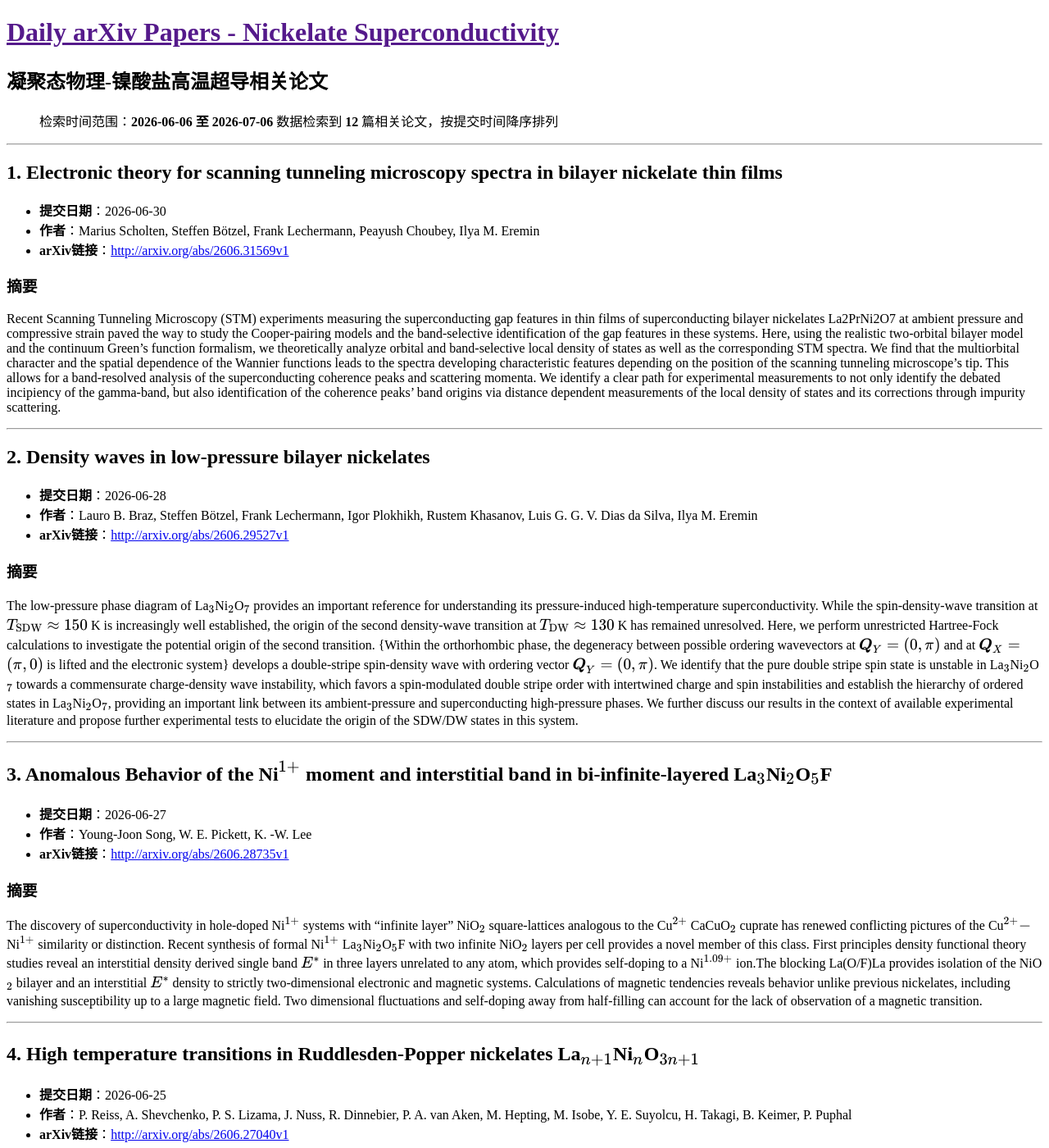
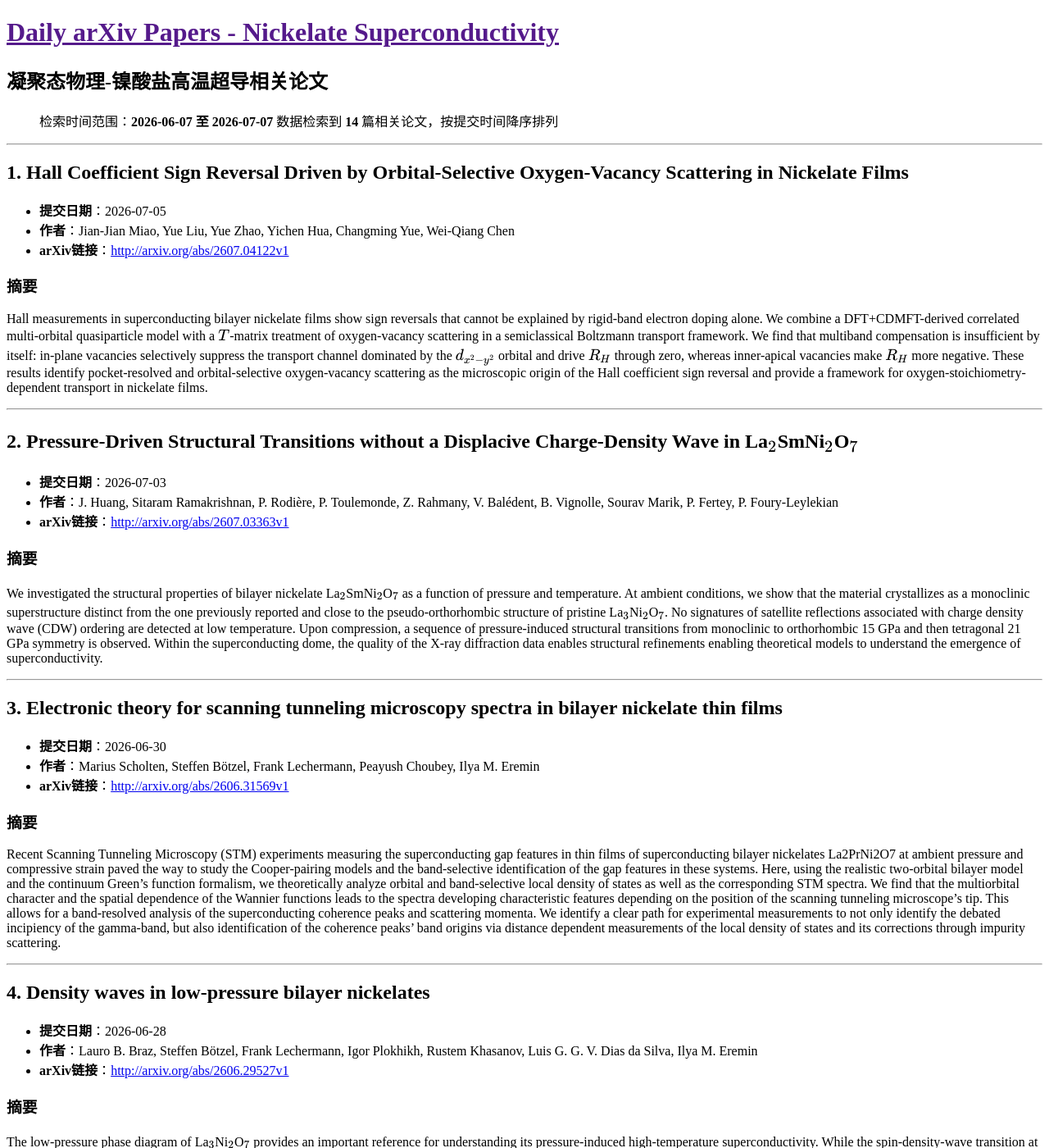
Before and after one commit to yangke25491/daily-arxiv-nickelate_superconductivity, a Jekyll site: the page built from docs/index.md, in a window 1280 px wide and 1400 px high. Shown: the whole window at 82% size. Built offline with Jekyll 4.4.1, drawn with Linux system fonts in a browser that asks for light colours; some of the changed text lies outside the part shown.

Commit message:
Automated update: arXiv papers

```diff
--- a/docs/index.md
+++ b/docs/index.md
@@ -5,12 +5,34 @@ title: 镍酸盐超导论文
 
 # 凝聚态物理-镍酸盐高温超导相关论文
 
-> 检索时间范围：**2026-06-06 至 2026-07-06**
-> 数据检索到 **12** 篇相关论文，按提交时间降序排列
+> 检索时间范围：**2026-06-07 至 2026-07-07**
+> 数据检索到 **14** 篇相关论文，按提交时间降序排列
 
 ---
 
-## 1. Electronic theory for scanning tunneling microscopy spectra in bilayer nickelate thin films
+## 1. Hall Coefficient Sign Reversal Driven by Orbital-Selective Oxygen-Vacancy Scattering in Nickelate Films
+
+- **提交日期**：2026-07-05
+- **作者**：Jian-Jian Miao, Yue Liu, Yue Zhao, Yichen Hua, Changming Yue, Wei-Qiang Chen
+- **arXiv链接**：[http://arxiv.org/abs/2607.04122v1](http://arxiv.org/abs/2607.04122v1)
+
+### 摘要
+Hall measurements in superconducting bilayer nickelate films show sign reversals that cannot be explained by rigid-band electron doping alone. We combine a DFT+CDMFT-derived correlated multi-orbital quasiparticle model with a $T$-matrix treatment of oxygen-vacancy scattering in a semiclassical Boltzmann transport framework. We find that multiband compensation is insufficient by itself: in-plane vacancies selectively suppress the transport channel dominated by the $d\_{x^2-y^2}$ orbital and drive $R\_H$ through zero, whereas inner-apical vacancies make $R\_H$ more negative. These results identify pocket-resolved and orbital-selective oxygen-vacancy scattering as the microscopic origin of the Hall coefficient sign reversal and provide a framework for oxygen-stoichiometry-dependent transport in nickelate films.
+
+---
+
+## 2. Pressure-Driven Structural Transitions without a Displacive Charge-Density Wave in La${}\_2$SmNi${}\_2$O${}\_7$
+
+- **提交日期**：2026-07-03
+- **作者**：J. Huang, Sitaram Ramakrishnan, P. Rodière, P. Toulemonde, Z. Rahmany, V. Balédent, B. Vignolle, Sourav Marik, P. Fertey, P. Foury-Leylekian
+- **arXiv链接**：[http://arxiv.org/abs/2607.03363v1](http://arxiv.org/abs/2607.03363v1)
+
+### 摘要
+We investigated the structural properties of bilayer nickelate La${}\_2$SmNi${}\_2$O${}\_7$ as a function of pressure and temperature. At ambient conditions, we show that the material crystallizes as a monoclinic superstructure distinct from the one previously reported and close to the pseudo-orthorhombic structure of pristine La${}\_3$Ni${}\_2$O${}\_7$. No signatures of satellite reflections associated with charge density wave (CDW) ordering are detected at low temperature. Upon compression, a sequence of pressure-induced structural transitions from monoclinic to orthorhombic 15 GPa and then tetragonal 21 GPa symmetry is observed. Within the superconducting dome, the quality of the X-ray diffraction data enables structural refinements enabling theoretical models to understand the emergence of superconductivity.
+
+---
+
+## 3. Electronic theory for scanning tunneling microscopy spectra in bilayer nickelate thin films
 
 - **提交日期**：2026-06-30
 - **作者**：Marius Scholten, Steffen Bötzel, Frank Lechermann, Peayush Choubey, Ilya M. Eremin
@@ -54,7 +76,7 @@ The discovery of superconductivity at $15\,\mathrm{K}$ in the infinite-layer nic
 
 ---
 
-## 5. Density-wave order enhances the phonon thermal Hall effect in a trilayer nickelate
+## 7. Density-wave order enhances the phonon thermal Hall effect in a trilayer nickelate
 
 - **提交日期**：2026-06-23
 - **作者**：Qiaochao Xiang, Enkang Zhang, Xiaokang Li, Xiaodong Guo, Mengfei Zhu, Jun Zhao, Guang-Ming Zhang, Liang Li, Zengwei Zhu
@@ -131,7 +153,7 @@ The discovery of superconductivity in Ruddlesden-Popper bilayer nickelates under
 
 ---
 
-## 12. Dichotomous electronic system in a bilayer Ni$^{1+}$ nickelate
+## 14. Dichotomous electronic system in a bilayer Ni$^{1+}$ nickelate
 
 - **提交日期**：2026-06-09
 - **作者**：Young-Joon Song, W. E. Pickett, K. -W. Lee
```
Also changed, not shown: other parts of docs/index.md (+9 -9 lines).
